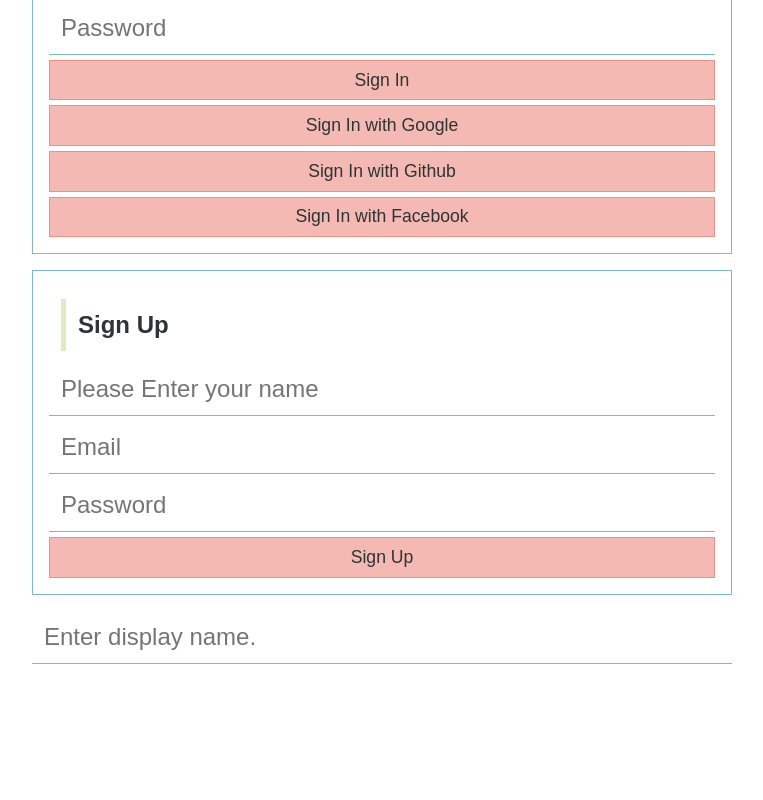
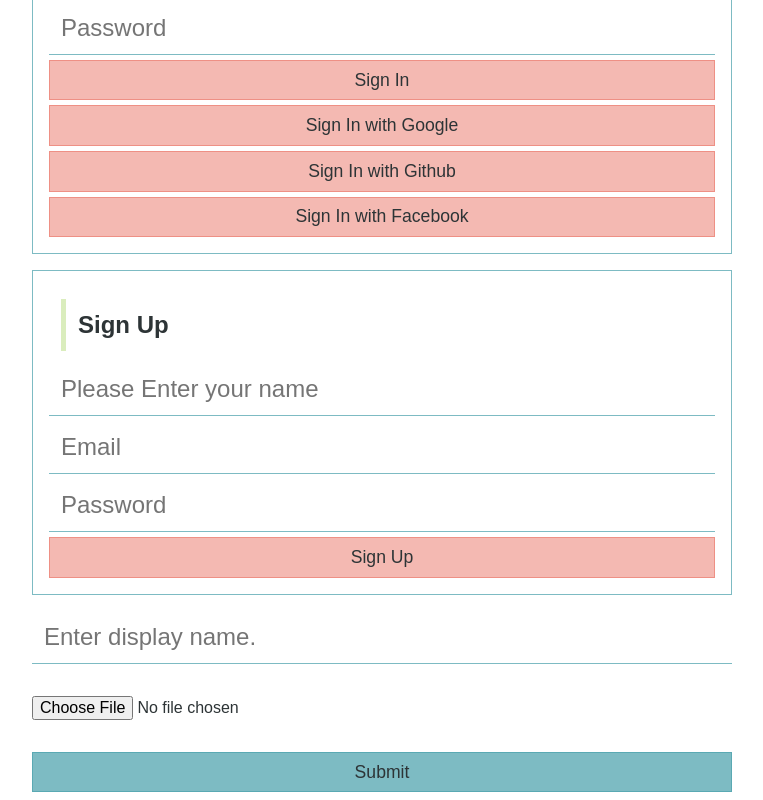
Before and after one commit to sumit298/Firebase-Live-Blog, a React (Create React App) app: page /profile in a window 1280 px wide. Shown: the part 229-1029 px from the top of the page, without its empty margins (258-1021 px from the left). Before the commit the page ends 901 px from the top, so only its background shows below. Built offline with nearby package versions, Linux system fonts and the light colour scheme; no server answers; the database is empty.

Commit message:
Bug fix miracle. implemented edit displayName feature

```diff
--- a/src/Context/UserProvider.jsx
+++ b/src/Context/UserProvider.jsx
@@ -14,9 +14,14 @@ const UserProvider = ({ children }) => {
 
 		const getAuth = async () => {
 			unsubscribeFromAuth = auth.onAuthStateChanged(async (userAuth) => {
-				const user = await createUserProfileDocument(userAuth);
+				if(userAuth){
+				const userRef = await createUserProfileDocument(userAuth);
+				userRef.onSnapshot(snapshot => {
+					setState({user: {uid: snapshot.id, ...snapshot.data()}})
+				})
 				// console.log(user);
 				setState({ user, userLoaded: false });
+				}
 			});
 		};
 
--- a/src/UserProfile.js
+++ b/src/UserProfile.js
@@ -1,40 +1,51 @@
 import { auth } from './firebase';
-import React, { useState } from 'react';
-import { firestore } from 'firebase';
+import React, { useRef, useState } from 'react';
+import { firestore } from './firebase';
 
 const UserProfile = () => {
 	const [state, setState] = useState({
 		displayName: '',
 	});
 
+	const imageInput = useRef(null);
+
 	const handleChange = (event) => {
 		const { name, value } = event.target;
 		setState({ [name]: value });
 	};
 
-	const getUID = () => {
+	const uid = () => {
 		return auth.currentUser.uid;
 	};
 
-	const userReferenceFromFirestore = () => {
-		return firestore.collection(`users/${getUID}`);
+	const userRef = () => {
+		return firestore.doc(`users/${uid()}`);
 	};
 
 	const handleSubmit = (event) => {
 		event.preventDefault();
+
+		const { displayName } = state;
+		if (displayName) {
+			userRef().update({
+				displayName,
+			});
+		}
 	};
 
 	const { displayName } = state;
 	return (
 		<section className="UserProfile">
-			<form onSubmit={handleSubmit}>
+			<form onSubmit={handleSubmit} className="UpdateUser">
 				<input
 					type="text"
 					name="displayName"
 					value={displayName}
-                    onChange={handleChange}
-                    placeholder="Enter display name."
+					onChange={handleChange}
+					placeholder="Enter display name."
 				/>
+				<input type="file" ref={imageInput.current} name="image-upload" />
+				<input className="update" type="submit" />
 			</form>
 		</section>
 	);
--- a/src/components/Authentication.jsx
+++ b/src/components/Authentication.jsx
@@ -6,7 +6,7 @@ import { UserContext } from '../Context/UserProvider';
 
 function Authentication() {
     const {user, userLoaded} = useContext(UserContext);
-    if(userLoaded) return null;
+    // if(userLoaded) return null;
     // console.log(user);
     return (
         <div>
--- a/src/firebase.js
+++ b/src/firebase.js
@@ -54,8 +54,8 @@ export const createUserProfileDocument = async (user, additionalData) => {
 export const getUserDocument = async (uid) => {
 	if (!uid) return null;
 	try {
-		const userDocument = await firestore.collection('users').doc(uid).get();
-		return { uid, ...userDocument.data() };
+		return firestore.collection('users').doc(uid);
+
 	} catch (error) {
 		console.error('Error Fetching User', error.message);
 	}
```
